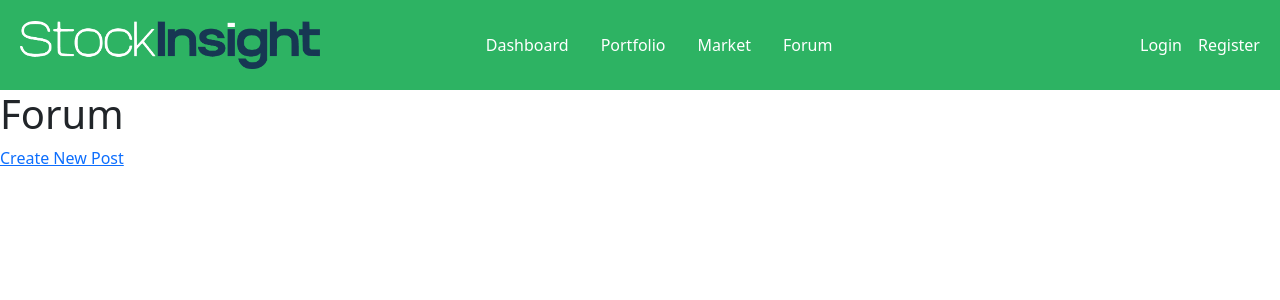
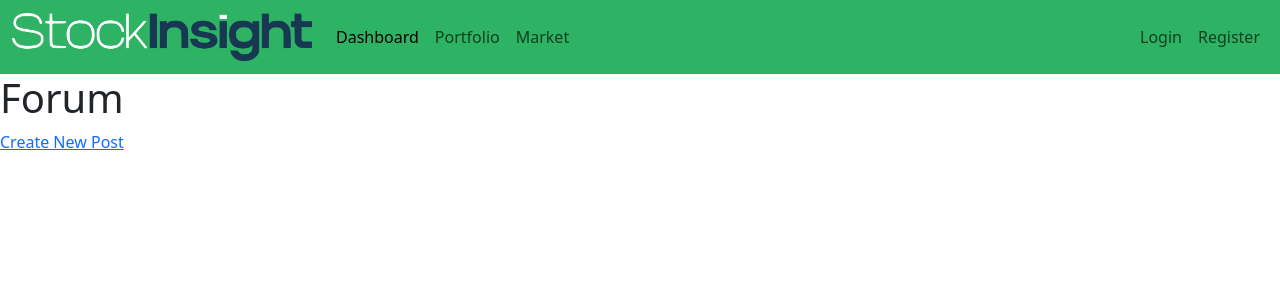
Before and after one commit to KaFkAaAaAaAa/StockInsight, a Django app: template StockInsight/templates/forum/post_list.html in a window 1280 px wide. Shown: the top 300 px of the page. Run offline with Django 5.2, Linux system fonts and the light colour scheme; the template is opened without the code that fills it, so the values that code supplies are empty.

Commit message:
edited navbar and tried to fix this %#$@

```diff
--- /dev/null
+++ b/StockInsight/portfolio/static/portfolio/style_market.css
@@ -0,0 +1,4 @@
+*{
+    padding: 0;
+    margin: 0;
+}
--- a/StockInsight/templates/dashboard.html
+++ b/StockInsight/templates/dashboard.html
@@ -10,7 +10,7 @@
 </head>
 <body>
 
-{% include "header.html" %}
+{% include "navbar.html" %}
 <section class="container-fluid text-center dashboard_site">
     <div class="hero-section text-center">
         <h1>Hi, {{ user.first_name }}!</h1>
@@ -27,5 +27,6 @@
     </div>
     </div>
 </section>
+<script src="https://cdn.jsdelivr.net/npm/bootstrap@5.3.0/dist/js/bootstrap.bundle.min.js"></script>
 </body>
 </html>
--- a/StockInsight/templates/forum/post_list.html
+++ b/StockInsight/templates/forum/post_list.html
@@ -8,7 +8,7 @@
     <title>Forum</title>
 </head>
 <body>
-{% include 'header.html' %}
+{% include 'navbar.html' %}
 <h1>Forum</h1>
     <a href="{% url 'post_new' %}">Create New Post</a>
     <ul>
--- a/StockInsight/templates/header.html
+++ b/StockInsight/templates/header.html
@@ -23,7 +23,7 @@
                     <a class="nav-link" href="{% url 'portfolio' %}">Portfolio</a>
                 </li>
                 <li class="nav-item m-2">
-                    <a class="nav-link disabled">Market</a>
+                    <a class="nav-link" href="{% url 'market' %}">Market</a>
                 </li>
                 <li class="nav-item m-2">
                     <a class="nav-link" href="{% url 'post_list' %}">Forum</a>
@@ -31,14 +31,16 @@
             </ul>
             <ul class="navbar-nav ms-auto">
                 {% if user.is_authenticated %}
-{#                <li class="nav-item">#}
-{#                    <a class="nav-link account-button" href="{% url 'account' %}">#}
-{#                        <img src="{{ user.profile.profile_picture.url }}" alt="Profile Picture" class="rounded-circle" width="30" height="30">#}
-{#                        {{ user.username }}#}
-{#                    </a>#}
-{#                </li>#}
-                <li class="nav-item me-2">
-                    <a class="btn btn-secondary btn-logout" href="{% url 'logout' %}">Logout</a>
+                <li class="nav-item dropdown">
+                    <a class="nav-link dropdown-toggle account-button" href="#" id="navbarDropdown" role="button" data-bs-toggle="dropdown" aria-expanded="false">
+                        <img src="{{ user.profile.profile_picture.url|default:'{% static "images/default_user_picture.png" %}' }}" alt="Profile Picture" class="rounded-circle" width="30" height="30">
+                        {{ user.username }}
+                    </a>
+                    <ul class="dropdown-menu" aria-labelledby="navbarDropdown">
+                        <li><a class="dropdown-item" href="{% url 'account_edit' %}">Edit Profile</a></li>
+                        <li><a class="dropdown-item" href="{% url 'account_history' %}">History</a></li>
+                        <li><a class="dropdown-item" href="{% url 'logout' %}">Logout</a></li>
+                    </ul>
                 </li>
                 {% else %}
                 <li class="nav-item">
--- a/StockInsight/templates/market.html
+++ b/StockInsight/templates/market.html
@@ -5,7 +5,7 @@
     <meta charset="UTF-8">
     <meta name="viewport" content="width=device-width, initial-scale=1.0">
     <link href="https://cdn.jsdelivr.net/npm/bootstrap@5.3.0/dist/css/bootstrap.min.css" rel="stylesheet">
-    <link rel="stylesheet" href="{% static 'portfolio/style.css' %}">
+    <link rel="stylesheet" href="{% static 'portfolio/style_market.css' %}">
     <title>Market</title>
 </head>
 <body>
--- a/StockInsight/templates/navbar.html
+++ b/StockInsight/templates/navbar.html
@@ -1,5 +1,5 @@
 {% load static %}
-<nav class="navbar navbar-expand-lg navbar-light bg-light fixed-top" style="background-color: #2db363 !important;">
+<nav class="navbar navbar-expand-lg navbar-light bg-light" style="background-color: #2db363 !important;">
     <div class="container-fluid" style="background-color: #2db363 !important;">
         <a class="navbar-brand" href="{% url 'dashboard' %}">
             <img src="{% static 'images/StockInsightLogoWhiteBlue.png' %}" alt="Logo" style="width: 300px; height: auto">
@@ -16,7 +16,7 @@
                     <a class="nav-link" href="{% url 'portfolio' %}">Portfolio</a>
                 </li>
                 <li class="nav-item">
-                    <a class="nav-link disabled">Market</a>
+                    <a class="nav-link" href="{% url 'market' %}">Market</a>
                 </li>
             </ul>
             <ul class="navbar-nav ms-auto">
```
